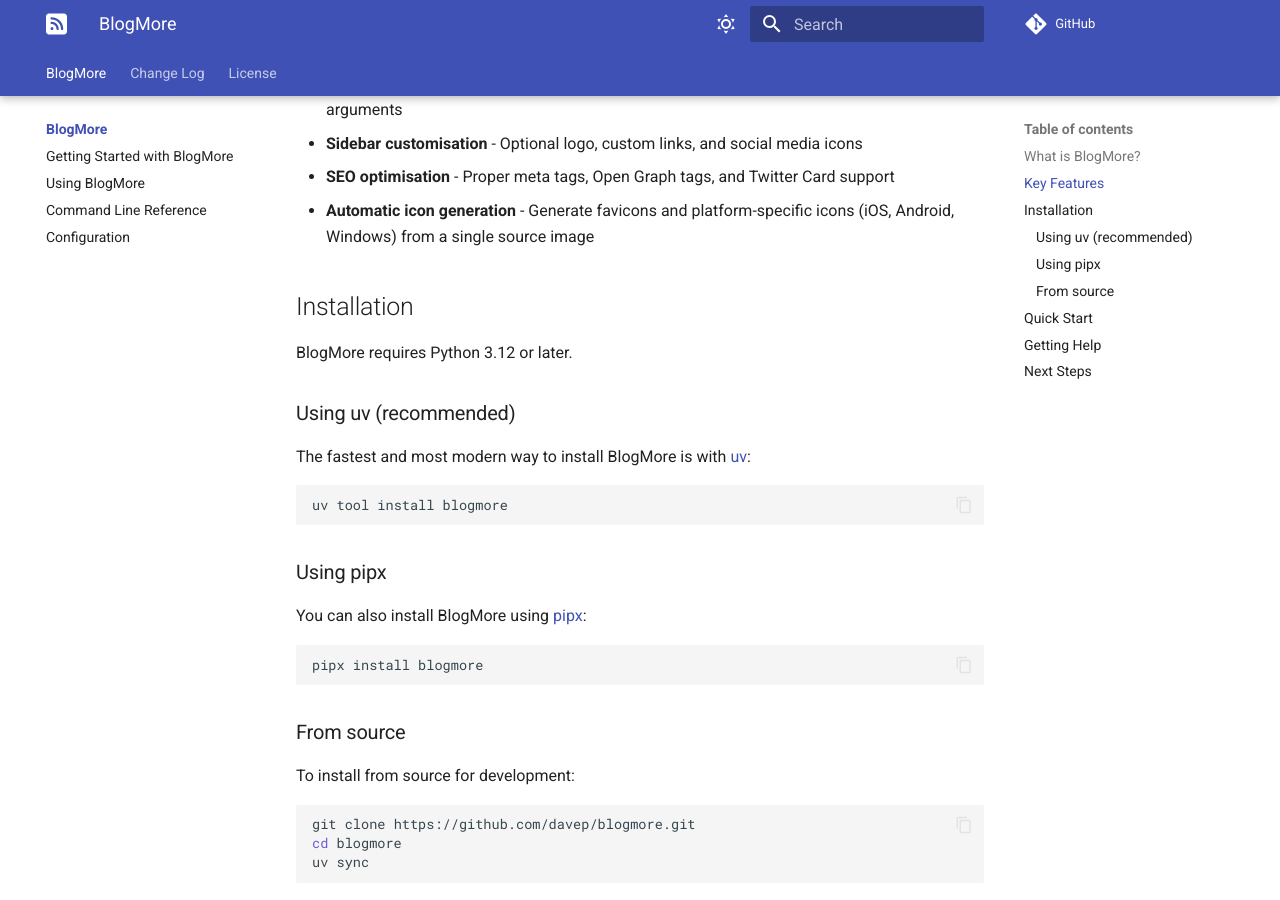
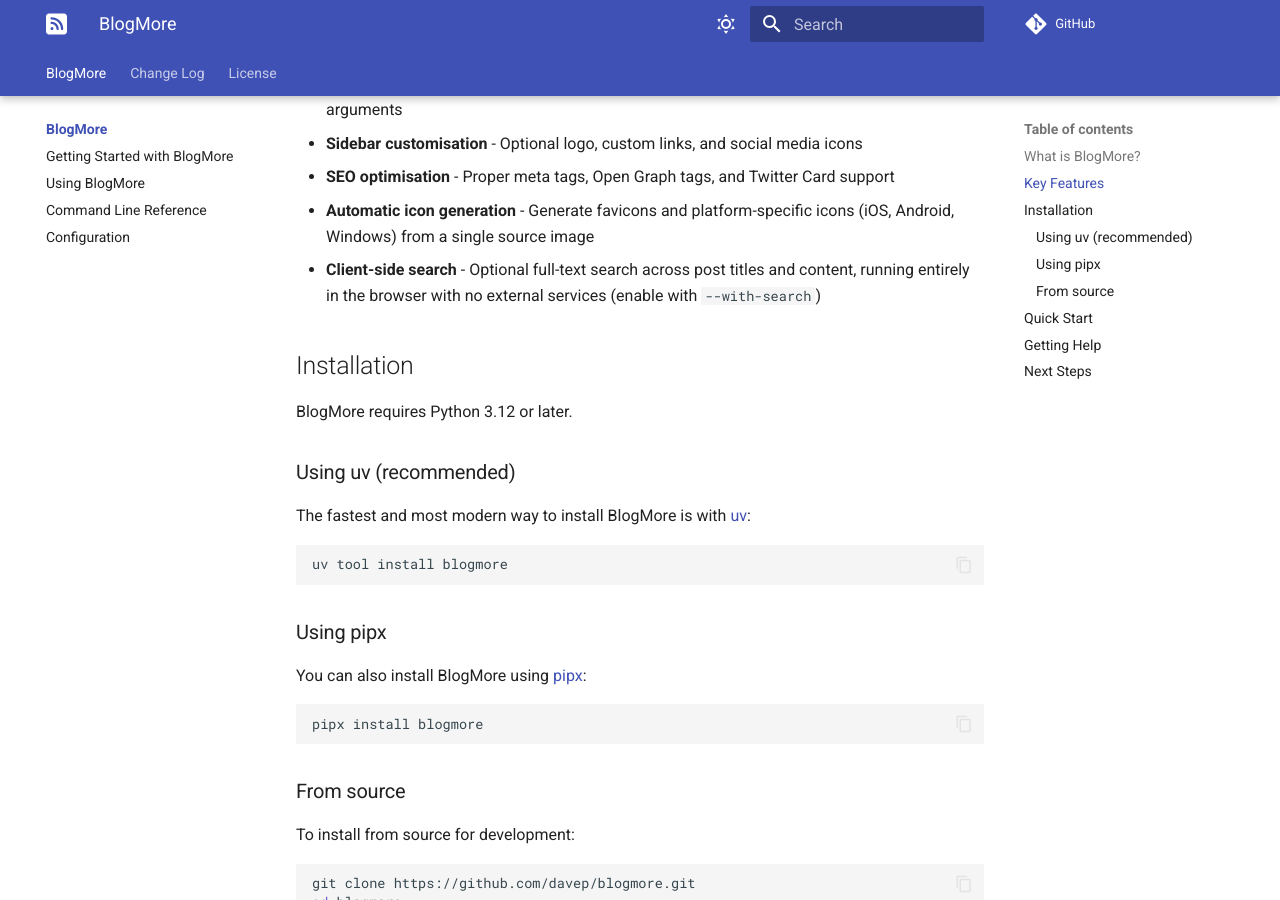
Before and after one commit to davep/blogmore, an MkDocs documentation site: the page built from docs/index.md, in a window 1280 px wide and 900 px high, scrolled down 1061 px. Built offline with MkDocs 1.6.1 and Material for MkDocs 9.7.7, drawn with Linux system fonts in a browser that asks for light colours; comment, search, counter and statistics services are not loaded.

Commit message:
Add client-side search to Key Features in docs/index.md
Co-authored-by: davep <28237+davep@users.noreply.github.com>

```diff
--- a/docs/index.md
+++ b/docs/index.md
@@ -26,6 +26,7 @@ BlogMore focuses on simplicity and efficiency in creating blog-focused websites.
 - **Sidebar customisation** - Optional logo, custom links, and social media icons
 - **SEO optimisation** - Proper meta tags, Open Graph tags, and Twitter Card support
 - **Automatic icon generation** - Generate favicons and platform-specific icons (iOS, Android, Windows) from a single source image
+- **Client-side search** - Optional full-text search across post titles and content, running entirely in the browser with no external services (enable with `--with-search`)
 
 ## Installation
 
```
